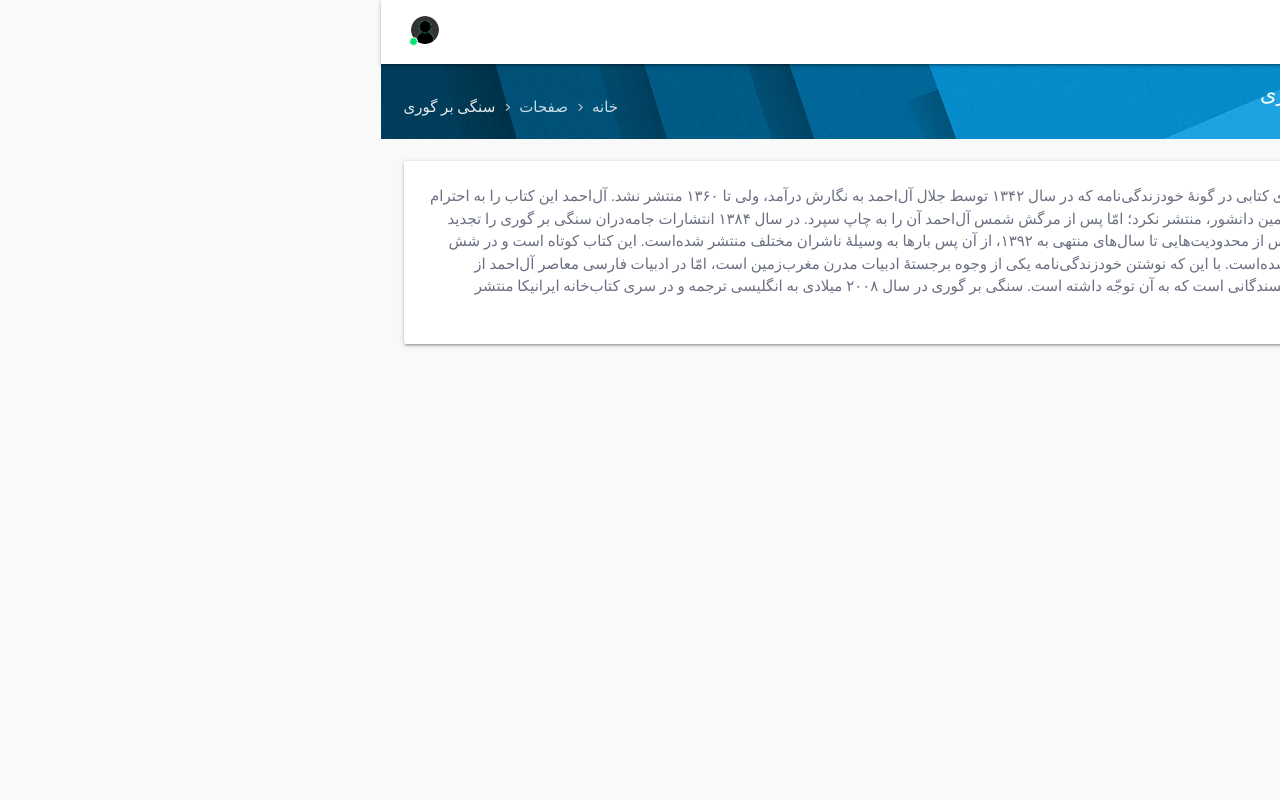
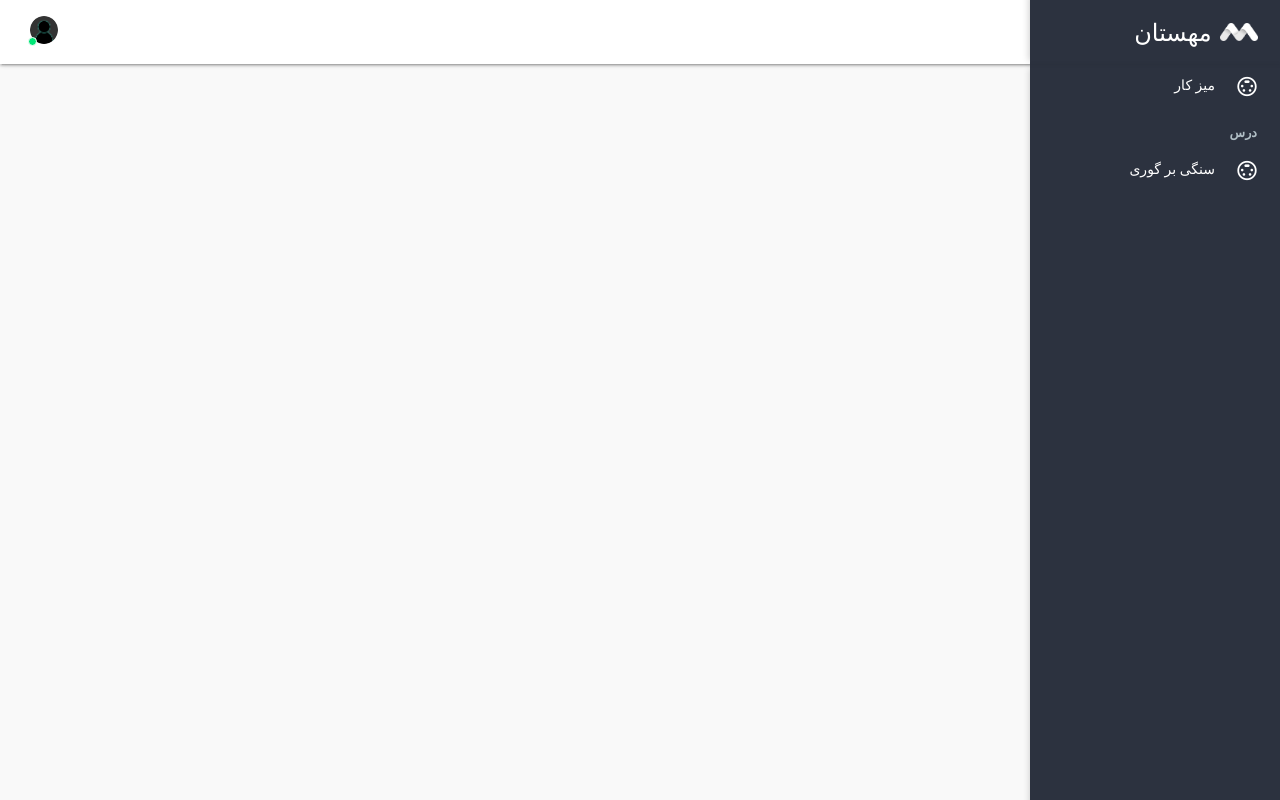
Before and after one commit to mohosseinmah/mahestan-web, a React (Create React App) app: page / in a window 1280 px wide. Built offline with nearby package versions, Linux system fonts and the light colour scheme; sample sign-in values are in the browser's storage; a web font is replaced by a local one.

Commit message:
- Make Breadcrumb change for each page

```diff
--- a/src/index.tsx
+++ b/src/index.tsx
@@ -14,8 +14,8 @@ if (userItem) {
 ReactDOM.render(
     <BrowserRouter>
         <Switch>
-            <Route exact path="/" component={Dashboard}/>
-            <Route exact path="/login" component={Login}/>
+            <Route path="/login" component={Login}/>
+            <Route path="/" component={Dashboard}/>
         </Switch>
     </BrowserRouter>
     , document.getElementById('root')
--- /dev/null
+++ b/src/model/BreadcrumbItem.ts
@@ -0,0 +1,4 @@
+export default interface BreadcrumbItem {
+    name: string;
+    path?: string;
+}
--- a/src/view/components/Breadcrumb.tsx
+++ b/src/view/components/Breadcrumb.tsx
@@ -3,8 +3,17 @@ import Container from "./Container";
 import Row from "./Row";
 import Col from "./Col";
 import {Link} from "react-router-dom";
+import BreadcrumbItem from "../../model/BreadcrumbItem";
 
-class Breadcrumb extends React.Component {
+interface BreadcrumbProps {
+    items: BreadcrumbItem[]
+}
+
+class Breadcrumb extends React.Component<BreadcrumbProps, any> {
+
+    private title() {
+        return this.props.items[this.props.items.length - 1].name;
+    };
 
     render() {
         return (
@@ -12,19 +21,30 @@ class Breadcrumb extends React.Component {
                 <Container>
                     <Row>
                         <Col className="s12 m6 16">
-                            <h5 className="breadcrumbs-title mt-0 mb-0"><span>سنگی بر گوری</span></h5>
+                            <h5 className="breadcrumbs-title mt-0 mb-0"><span>{this.title()}</span></h5>
                         </Col>
                         <Col className="s12 m6 16 right-align-md">
                             <ol className="breadcrumbs mb-0">
                                 <li className="breadcrumb-item">
-                                    <Link to="/">خانه</Link>
+                                    <Link to="/">میز کار</Link>
                                 </li>
-                                <li className="breadcrumb-item">
-                                    <Link to="/pages">صفحات</Link>
-                                </li>
-                                <li className="breadcrumb-item active">
-                                    سنگی بر گوری
-                                </li>
+                                {
+                                    this.props.items.map((item: BreadcrumbItem, index: number) => {
+                                        if (item.path) {
+                                            return (
+                                                <li className="breadcrumb-item">
+                                                    <Link to={item.path}>{item.name}</Link>
+                                                </li>
+                                            );
+                                        } else {
+                                            return (
+                                                <li className="breadcrumb-item active">
+                                                    {item.name}
+                                                </li>
+                                            );
+                                        }
+                                    })
+                                }
                             </ol>
                         </Col>
                     </Row>
--- a/src/view/components/Main.tsx
+++ b/src/view/components/Main.tsx
@@ -1,38 +1,20 @@
 import React from "react";
 import Row from "./Row";
-import Col from "./Col";
-import Container from "./Container";
-import Section from "./Section";
-import Card from "./Card";
-import Breadcrumb from "./Breadcrumb";
+import {Route, Switch} from "react-router-dom";
+import Dashboard from "../pages/Dashboard";
+import Profile from "../pages/Profile";
+import SangiBarGoori from "../pages/SangiBarGoori";
 
 class Main extends React.Component {
-
     render() {
         return (
             <div id="main">
                 <Row>
-                    <Breadcrumb/>
-                    <Col className="s12">
-                        <Container>
-                            <Section>
-                                <Card>
-                                    <p className="caption mb-0">
-                                        سنگی بر گوری کتابی در گونهٔ خودزندگی‌نامه که در سال ۱۳۴۲ توسط جلال آل‌احمد به
-                                        نگارش درآمد، ولی تا ۱۳۶۰ منتشر نشد. آل‌احمد این کتاب را به احترام همسرش، سیمین
-                                        دانشور، منتشر نکرد؛ امّا پس از مرگش شمس آل‌احمد آن را به چاپ سپرد. در سال ۱۳۸۴
-                                        انتشارات جامه‌دران سنگی بر گوری را تجدید چاپ کرد؛ و پس از محدودیت‌هایی تا
-                                        سال‌های منتهی به ۱۳۹۲، از آن پس بارها به وسیلهٔ ناشران مختلف منتشر شده‌است. این
-                                        کتاب کوتاه است و در شش فصل نوشته شده‌است. با این که نوشتن خودزندگی‌نامه یکی از
-                                        وجوه برجستهٔ ادبیات مدرن مغرب‌زمین است، امّا در ادبیات فارسی معاصر آل‌احمد از
-                                        اندک‌شمار نویسندگانی است که به آن توجّه داشته است. سنگی بر گوری در سال ۲۰۰۸
-                                        میلادی به انگلیسی ترجمه و در سری کتاب‌خانه ایرانیکا منتشر شده‌است.
-                                    </p>
-                                </Card>
-                            </Section>
-                        </Container>
-                        <div className="content-overlay"/>
-                    </Col>
+                    <Switch>
+                        <Route exact path="/stone" component={SangiBarGoori}/>
+                        <Route exact path="/profile" component={Profile}/>
+                        <Route path="/" component={Dashboard}/>
+                    </Switch>
                 </Row>
             </div>
         );
--- a/src/view/components/Sidebar.tsx
+++ b/src/view/components/Sidebar.tsx
@@ -28,9 +28,9 @@ class Sidebar extends React.Component {
                         <span className="navigation-header-text">درس</span>
                     </li>
                     <li className="bold">
-                        <Link className="waves-effect waves-cyan" to="/" tabIndex={0}>
+                        <Link className="waves-effect waves-cyan" to="/stone" tabIndex={0}>
                             <MaterialIcon iconName="settings_input_svideo"/>
-                            <span className="menu-title">لیست دروس</span>
+                            <span className="menu-title">سنگی بر گوری</span>
                         </Link>
                     </li>
                 </ul>
--- /dev/null
+++ b/src/view/pages/Dashboard.tsx
@@ -0,0 +1,11 @@
+import React from "react";
+
+class Dashboard extends React.Component {
+    render() {
+        return (
+            <></>
+        );
+    }
+}
+
+export default Dashboard;
--- /dev/null
+++ b/src/view/pages/Profile.tsx
@@ -0,0 +1,30 @@
+import React from "react";
+import Breadcrumb from "../components/Breadcrumb";
+import Col from "../components/Col";
+import Container from "../components/Container";
+import Section from "../components/Section";
+import Card from "../components/Card";
+
+class Profile extends React.Component {
+    render() {
+        return (
+            <>
+                <Breadcrumb items={[{name: "پروفایل"}]}/>
+                <Col className="s12">
+                    <Container>
+                        <Section>
+                            <Card>
+                                <p className="caption mb-0">
+                                    اینجا پروفایل است!
+                                </p>
+                            </Card>
+                        </Section>
+                    </Container>
+                    <div className="content-overlay"/>
+                </Col>
+            </>
+        );
+    }
+}
+
+export default Profile;
--- /dev/null
+++ b/src/view/pages/SangiBarGoori.tsx
@@ -0,0 +1,38 @@
+import React from "react";
+import Breadcrumb from "../components/Breadcrumb";
+import Col from "../components/Col";
+import Container from "../components/Container";
+import Section from "../components/Section";
+import Card from "../components/Card";
+
+class SangiBarGoori extends React.Component {
+    render() {
+        return (
+            <>
+                <Breadcrumb items={[{name:"سنگی بر گوری"}]}/>
+                <Col className="s12">
+                    <Container>
+                        <Section>
+                            <Card>
+                                <p className="caption mb-0">
+                                    سنگی بر گوری کتابی در گونهٔ خودزندگی‌نامه که در سال ۱۳۴۲ توسط جلال آل‌احمد به
+                                    نگارش درآمد، ولی تا ۱۳۶۰ منتشر نشد. آل‌احمد این کتاب را به احترام همسرش، سیمین
+                                    دانشور، منتشر نکرد؛ امّا پس از مرگش شمس آل‌احمد آن را به چاپ سپرد. در سال ۱۳۸۴
+                                    انتشارات جامه‌دران سنگی بر گوری را تجدید چاپ کرد؛ و پس از محدودیت‌هایی تا
+                                    سال‌های منتهی به ۱۳۹۲، از آن پس بارها به وسیلهٔ ناشران مختلف منتشر شده‌است. این
+                                    کتاب کوتاه است و در شش فصل نوشته شده‌است. با این که نوشتن خودزندگی‌نامه یکی از
+                                    وجوه برجستهٔ ادبیات مدرن مغرب‌زمین است، امّا در ادبیات فارسی معاصر آل‌احمد از
+                                    اندک‌شمار نویسندگانی است که به آن توجّه داشته است. سنگی بر گوری در سال ۲۰۰۸
+                                    میلادی به انگلیسی ترجمه و در سری کتاب‌خانه ایرانیکا منتشر شده‌است.
+                                </p>
+                            </Card>
+                        </Section>
+                    </Container>
+                    <div className="content-overlay"/>
+                </Col>
+            </>
+        );
+    }
+}
+
+export default SangiBarGoori;
```
